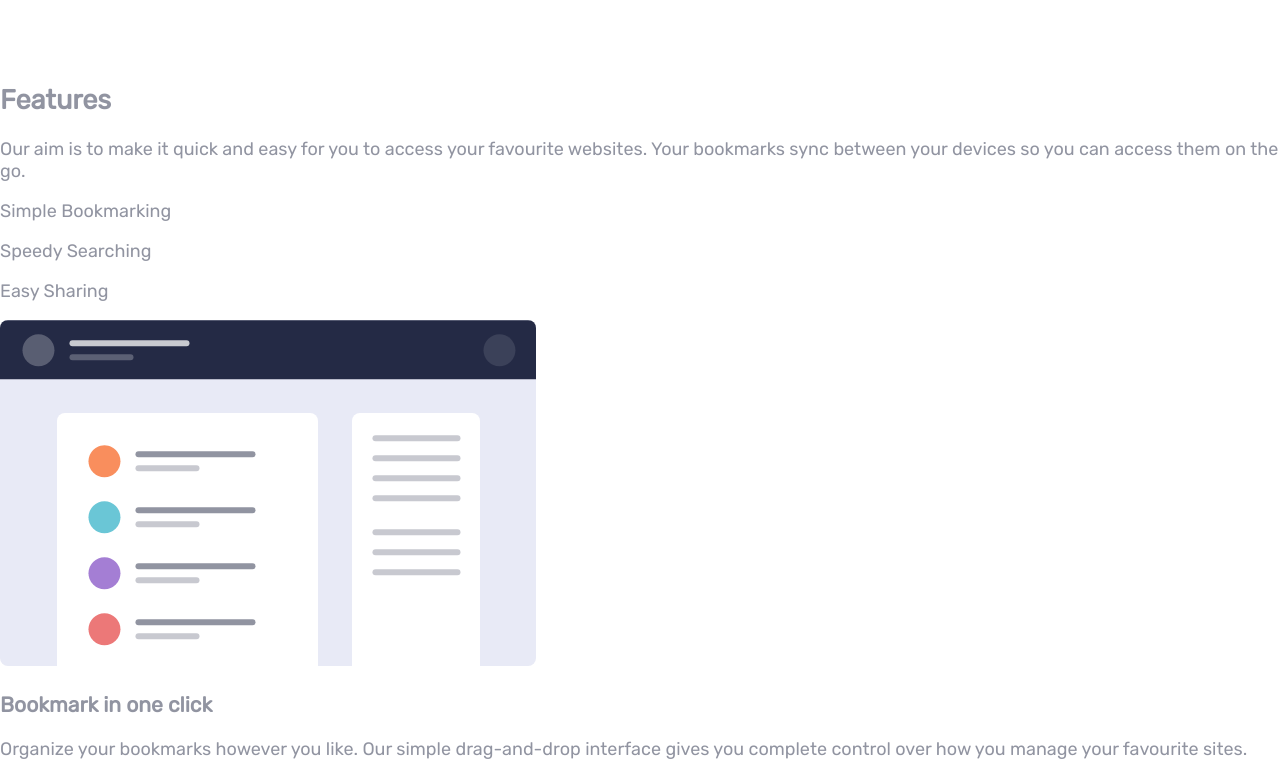
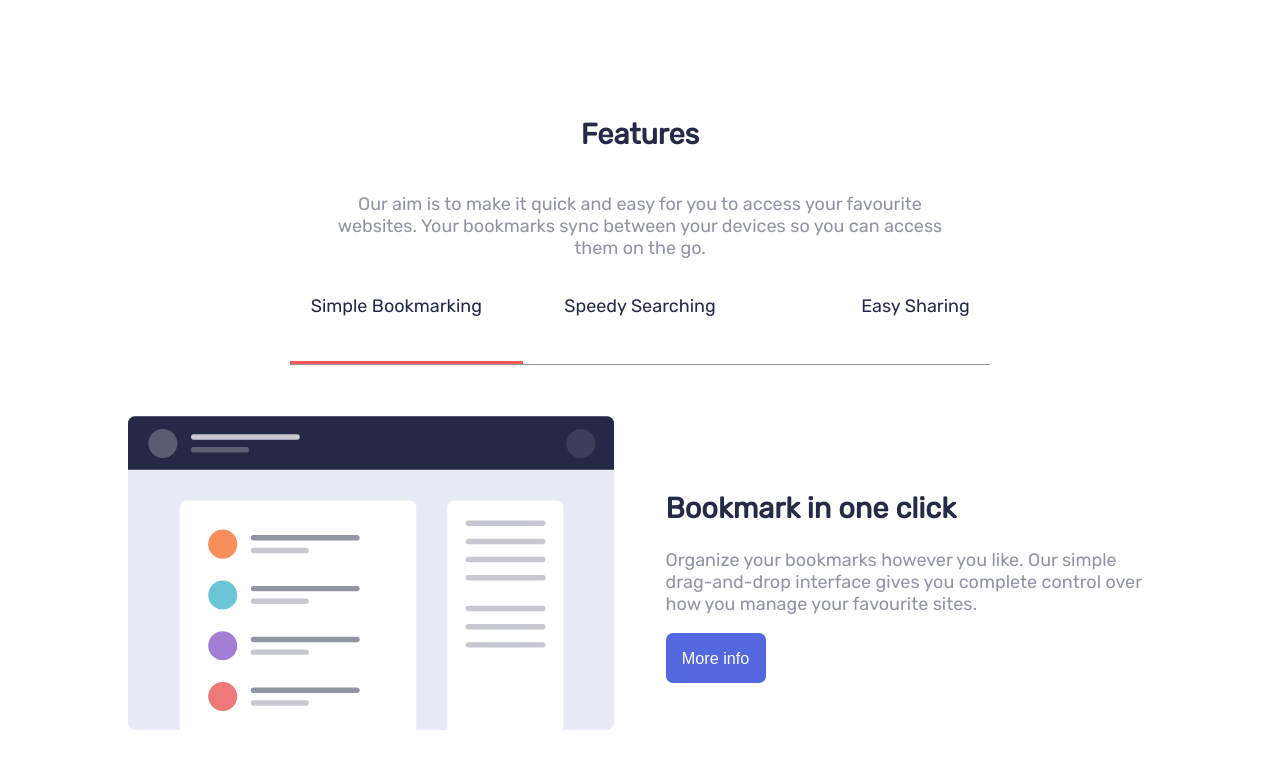
Before and after one commit to paweden657/Bookmark_landing_page, a plain HTML site: page index.html in a window 1280 px wide. Shown: the part 571-1334 px from the top of the page. Drawn offline with Linux system fonts and the light colour scheme.

Commit message:
Add main-section-features general style (style doesn`t include bg).

```diff
--- a/index.html
+++ b/index.html
@@ -41,12 +41,23 @@
         </section>
         <section id="main-section-features">
             <h2>Features</h2>
-            <p>Our aim is to make it quick and easy for you to access your favourite websites.
+            <p id="features-first-p">Our aim is to make it quick and easy for you to access your favourite websites.
                 Your bookmarks sync between your devices so you can access them on the go.</p>
-            <div>
-                <p>Simple Bookmarking</p>
-                <p>Speedy Searching</p>
-                <p>Easy Sharing</p>
+            <div id="columns">
+                <div class="column" id="column-1">
+                    <p>Simple Bookmarking</p>
+                </div>
+                <div class="column" id="column-2">
+                    <p>Speedy Searching</p>
+                </div>
+                <div class="column" id="column-3">
+                    <p>Easy Sharing</p>
+                </div>
+            </div>
+            <div id="backlights">
+                <div class="backlight" id="backlight-1"></div>
+                <div class="backlight hide" id="backlight-2"></div>
+                <div class="backlight hide" id="backlight-3" ></div>
             </div>
             <div class="horizontal-bar" id="horizontal-bar-1"></div>
             <section class="features-page" id="page-1">
@@ -55,7 +66,7 @@
                     <div class="background features-bg hide"></div>
                 </section>
                 <section class="features-right-part">
-                    <h3>Bookmark in one click</h3>
+                    <h2>Bookmark in one click</h2>
                     <p>Organize your bookmarks however you like. Our simple drag-and-drop interface
                         gives you complete control over how you manage your favourite sites.</p>
                     <button class="btn more-info-btn">More info</button>
@@ -67,7 +78,7 @@
                     <div class="background features-bg"></div>
                 </section>
                 <section class="features-right-part">
-                    <h3>Intelligent search</h3>
+                    <h2>Intelligent search</h2>
                     <p>Our powerful search feature will help you find saved sites in no time at all.
                         No need to trawl through all of your bookmarks.</p>
                     <button class="btn more-info-btn">More info</button>
@@ -79,7 +90,7 @@
                     <div class="background features-bg"></div>
                 </section>
                 <section class="features-right-part">
-                    <h3>Share your bookmarks</h3>
+                    <h2>Share your bookmarks</h2>
                     <p>Easily share your bookmarks and collections with others. Create a shareable
                         link that you can send at the click of a button.</p>
                     <button class="btn more-info-btn">More info</button>
--- a/style.css
+++ b/style.css
@@ -111,6 +111,7 @@ h1 {
 }
 #btns-container {
     display: flex;
+
     gap: 5%;
 }
 #btn-chrome {
@@ -125,6 +126,97 @@ h1 {
 
     background-color: hsl(var(--clr-neutral-grayish-blue-hsl), 95%);
 }
+#main-section-features {
+    display: flex;
+    flex-direction: column;
+    align-items: center;
+    text-align: center;
+    padding: 2.5% 10%;
+}
+h2 {
+    color: var(--clr-neutral-very-dark-blue);
+
+    font-size: 1.6rem;
+}
+#features-first-p {
+    padding: 0 20%;
+}
+#columns {
+    display: flex;
+    justify-content: center;
+
+    width: 100%;
+
+    gap: 7%;
+}
+.column {
+    width: 172px;
+}
+#column-3 {
+    display: flex;
+    justify-content: end;
+}
+.column p {
+    color: var(--clr-neutral-very-dark-blue);
+}
+.horizontal-bar {
+    width: 100%;
+    height: 1px;
+
+    background-color: var(--clr-neutral-grayish-blue);
+}
+#horizontal-bar-1 {
+    width: 60%;
+    min-width: 700px;
+
+    margin: 0 0 5% 0;
+}
+#backlights {
+    display: grid;
+    grid-template-columns: 1fr 1fr 1fr;
+
+    width: 60%;
+    min-width: 700px;
+
+    margin-top: 2.5%;
+}
+#backlight-1{
+    grid-column: 1;
+}
+#backlight-2{
+    grid-column: 2;
+}
+#backlight-3{
+    grid-column: 3;
+}
+.backlight {
+    width: 100%;
+    height: 3px;
+
+    background-color: var(--clr-primary-soft-red);
+}
+.features-page {
+    display: flex;
+    align-items: center;
+}
+.features-left-part {
+    width: 50%;
+}
+.features-left-part img {
+    width: 100%;
+}
+.features-right-part {
+    width: 50%;
+
+    text-align: left;
+
+    padding-left: 5%;
+}
+.more-info-btn {
+    width: 100px;
+
+    background-color: var(--clr-primary-soft-blue);
+}
 .hide {
     display: none;
 }
```
